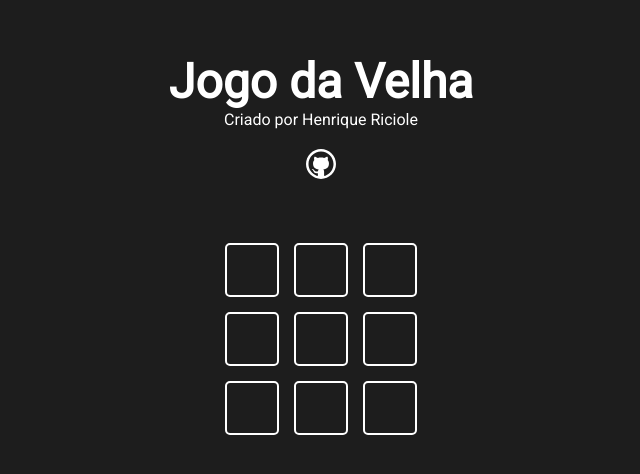
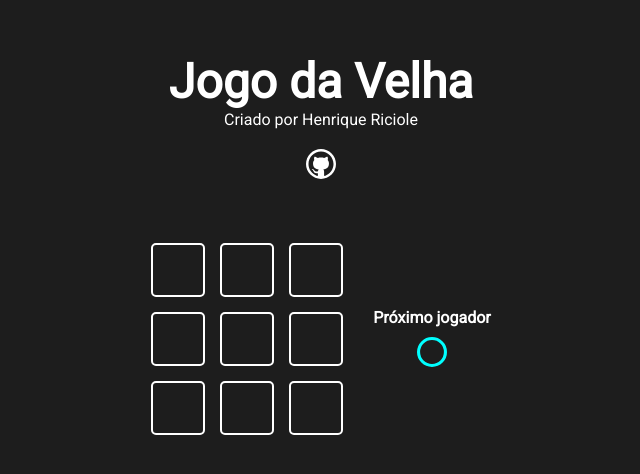
Before and after one commit to HenriqueRiciole/react-jogo-da-velha, a Next.js app: page / in a window 1280 px wide. Shown: the part 176-650 px from the top of the page, without its empty margins (319-959 px from the left). Built offline with nearby package versions, Linux system fonts and the light colour scheme.

Commit message:
criada lógica winner

```diff
--- a/src/components/game/Game.jsx
+++ b/src/components/game/Game.jsx
@@ -1,25 +1,75 @@
-import { useState } from 'react'
+import { useState, useEffect } from 'react'
 import styles from './Game.module.css'
 
+import Icon from '../icon/Icon'
 import GameOption from '../gameOption/GameOption'
+
+const winnerTable=[
+    [0,1,2],
+    [3,4,5],
+    [6,7,8],
+    [0,3,6],
+    [1,4,7],
+    [2,5,8],
+    [0,4,8],
+    [2,4,6]
+]
 
 
 function Game(){
 
     const[gameState, setGameState]= useState(Array(9).fill(0))
+    const [currectPlayer, setCurrectPlayer]=useState(-1)
+    const[winner, setWinner]= useState(0)
 
+    const handleClick=(pos)=>{
+        if(gameState[pos] === 0 && winner === 0){
+          let newGameState=[...gameState]
+          newGameState[pos]=currectPlayer
+          setGameState(newGameState)
+        }
+
+    }
+
+    const verifyGame=()=> {
+        winnerTable.forEach((line)=>{
+            const values=line.map((pos)=>gameState[pos])
+            const sum=values.reduce((sum, value)=> sum +value)
+            if(sum ===3 || sum ===-3) {
+                setWinner(sum/3)
+            }
+        })
+
+    }
+    //useEffect sempre tem dois parametros uma função e um array
+    useEffect(()=>{
+        setCurrectPlayer(currectPlayer * -1)
+        verifyGame()
+    }, [gameState])
 
     return(
-        <div className={styles.game}>
+        <div className={styles.gameContent}>
+            <div className={styles.game}>
             {
                 gameState.map((value, pos)=> <GameOption
                 key={`game-option-pos-${pos}`}
                 status={value}
+                onClick={()=>{handleClick(pos)}}
                 />)
-
             }
+            </div>
+            <div className={styles.gameInfo}>
+                <h4>Próximo jogador</h4>
+                {
+                currectPlayer === 1 && <Icon iconName="circle"/>
+                }
+                {
+                currectPlayer === -1 && <Icon iconName="x"/>
+                }
+            </div>
 
         </div>
+
 
     )
 }
```
